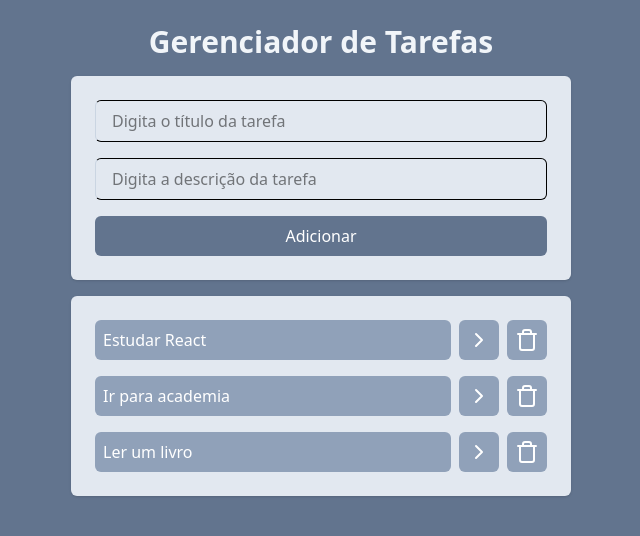
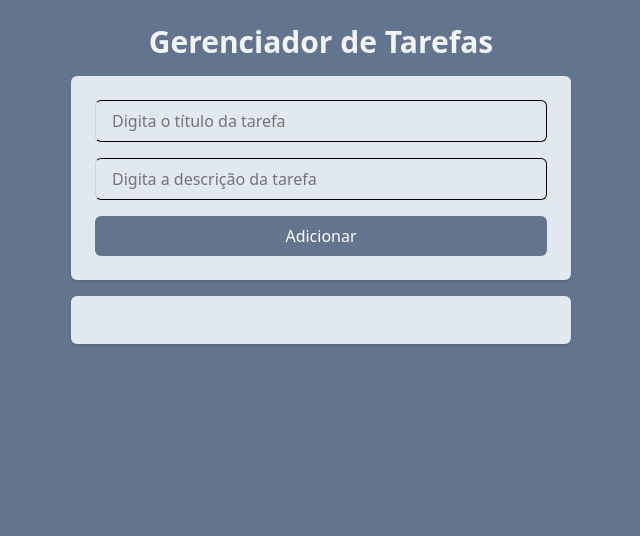
Before and after one commit to robsonmonteirolacerda/projeto-react, a React (Vite) app: page / in a window 1280 px wide. Shown: the top 536 px of the page, without its empty margins (319-959 px from the left). Built offline with nearby package versions, Linux system fonts and the light colour scheme.

Commit message:
feat: Adicionado função que salva as task no local storage.

```diff
--- a/src/App.jsx
+++ b/src/App.jsx
@@ -1,29 +1,15 @@
-import { useState } from "react";
+import { useEffect, useState } from "react";
 import AddTask from "./components/AddTask";
 import Tasks from "./components/Tasks";
 import { v4 } from "uuid";
 
 function App() {
-  const [tasks, setTasks] = useState([
-    {
-      id: 1,
-      title: "Estudar React",
-      description: "Para melhorar as técnicas",
-      isCompleted: false,
-    },
-    {
-      id: 2,
-      title: "Ir para academia",
-      description: "Melhorar o condicionamento físico",
-      isCompleted: false,
-    },
-    {
-      id: 3,
-      title: "Ler um livro",
-      description: "voltar ao hooby",
-      isCompleted: false,
-    },
-  ]);
+  const [tasks, setTasks] = useState(
+    JSON.parse(localStorage.getItem("tasks")) || [],
+  );
+  useEffect(() => {
+    localStorage.setItem("tasks", JSON.stringify(tasks));
+  }, [tasks]);
 
   function onTaskClick(taskId) {
     const newTasks = tasks.map((task) => {
```
